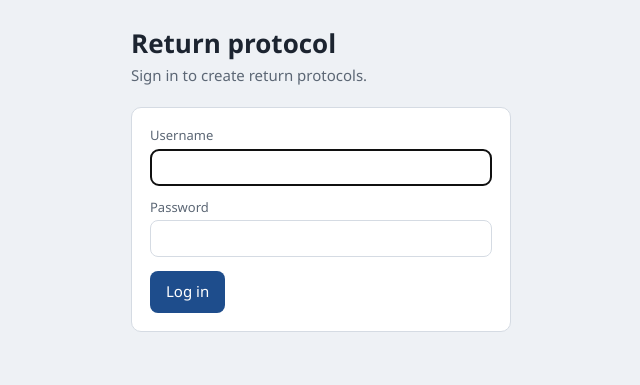
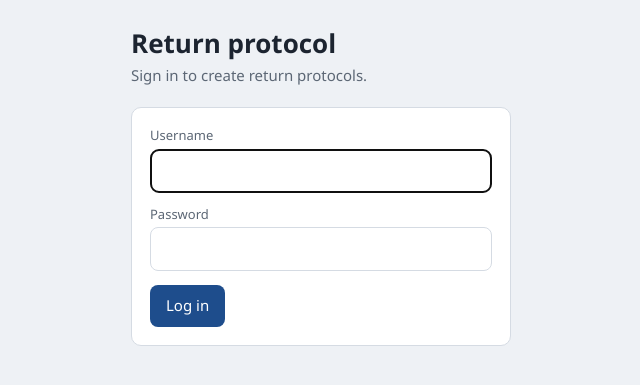
Before and after one commit to hasnain/xp-kasa, a PHP site: page / in a window 1280 px wide. Shown: the top 385 px of the page, without its empty margins (319-959 px from the left). Run offline with PHP 8.4, Linux system fonts and the light colour scheme.

Commit message:
Match password field height to username on login.
Co-authored-by: Cursor <cursoragent@cursor.com>

```diff
--- a/assets/app.css
+++ b/assets/app.css
@@ -102,13 +102,22 @@ input[type="file"],
 select,
 textarea {
   font: inherit;
+  font-size: 15px;
+  line-height: 1.45;
   color: var(--ink);
   background: #fff;
   border: 1px solid var(--line);
   border-radius: 8px;
-  padding: 8px 10px;
+  padding: 10px 12px;
+  min-height: 42px;
   width: 100%;
   box-sizing: border-box;
+  -webkit-appearance: none;
+  appearance: none;
+}
+
+input[type="password"] {
+  font-family: inherit;
 }
 
 textarea { min-height: 64px; resize: vertical; }
```
